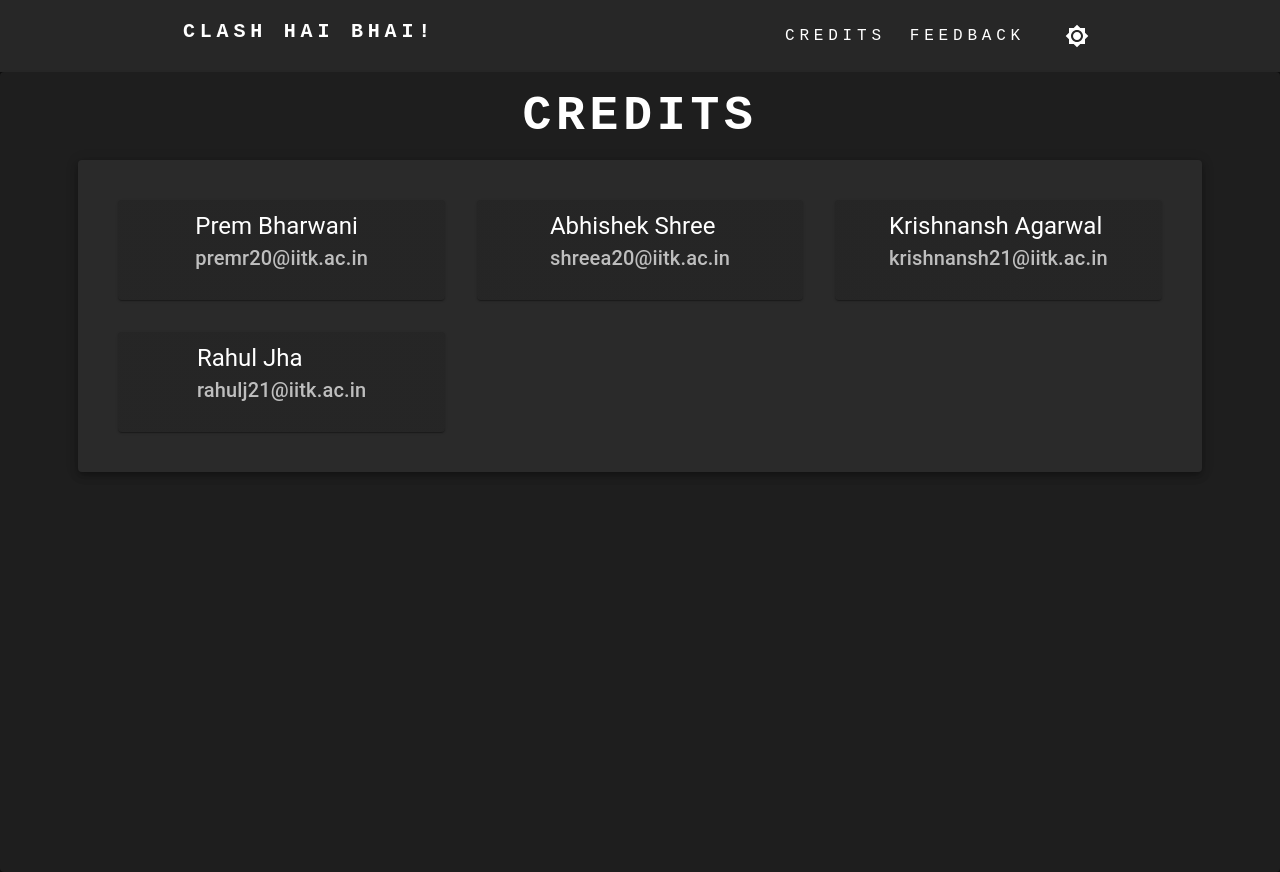
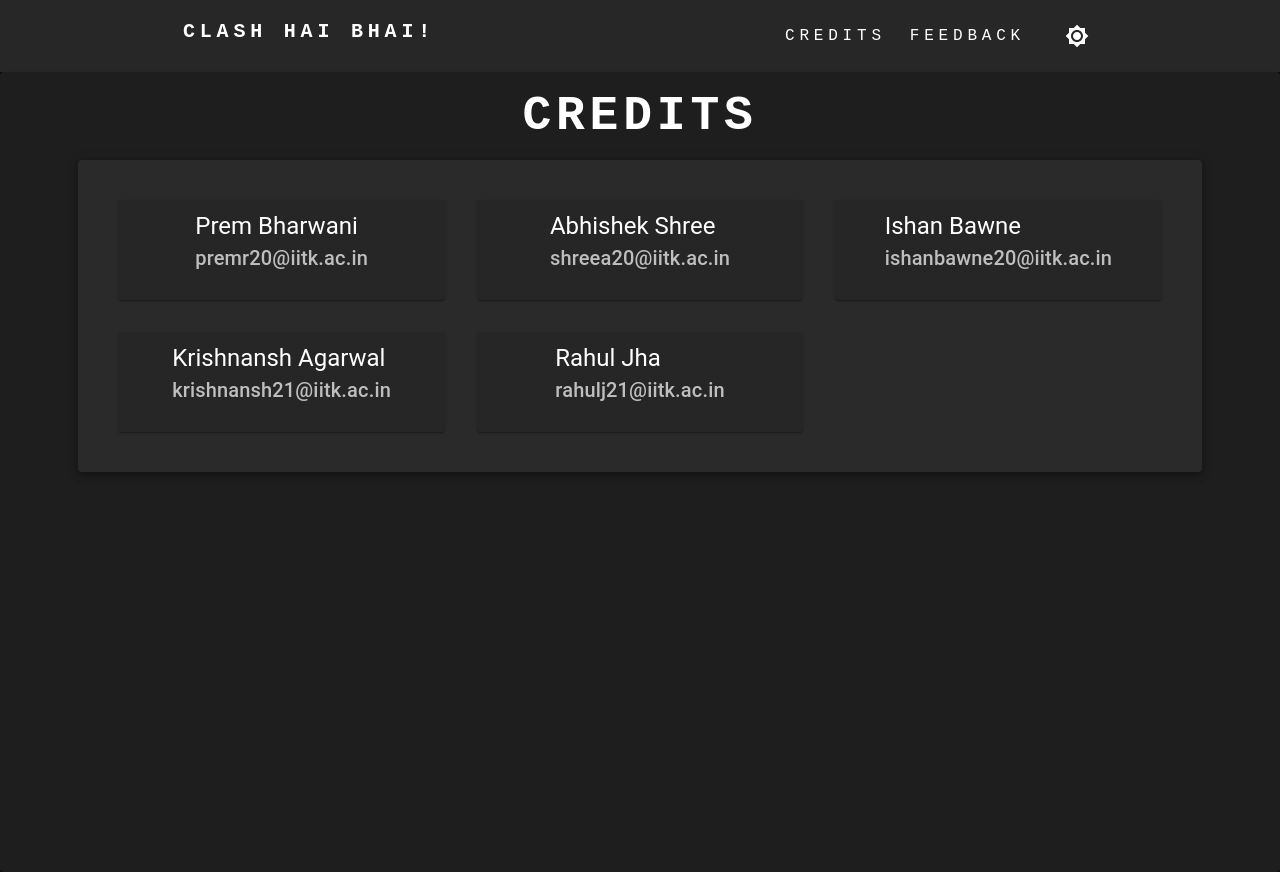
Before and after one commit to PremBharwani/clash-hai-bhai, a Next.js app: page /credits in a window 1280 px wide. Built offline with nearby package versions, Linux system fonts and the light colour scheme.

Commit message:
Add 2023-24 Even Sem Data & Update credits

```diff
--- a/pages/credits.tsx
+++ b/pages/credits.tsx
@@ -6,28 +6,39 @@ interface profile{
     image: string;
     name: string;
     mail: string;
+    github: string;
 }
 
 const credits:profile[] = [
     {
         image:"/images/profile.png",
         name:"Prem Bharwani",
-        mail:"premr20@iitk.ac.in"
+        mail:"premr20@iitk.ac.in",
+        github: "PremBharwani"
     },
     {
         image:"/images/profile.png",
         name:"Abhishek Shree",
-        mail:"shreea20@iitk.ac.in"
+        mail:"shreea20@iitk.ac.in",
+        github: "abhishekshree"
+    },
+    {
+        image:"/images/profile.png",
+        name:"Ishan Bawne",
+        mail:"ishanbawne20@iitk.ac.in",
+        github: "ishanbawne20"
     },
     {
         image:"/images/profile.png",
         name:"Krishnansh Agarwal",
-        mail:"krishnansh21@iitk.ac.in"
+        mail:"krishnansh21@iitk.ac.in",
+        github: "Krishnansh5"
     },
     {
         image:"/images/profile.png",
         name:"Rahul Jha",
-        mail:"rahulj21@iitk.ac.in"
+        mail:"rahulj21@iitk.ac.in",
+        github: "theslyther-in"
     },
 ]
 
```
Also changed, not shown: extract_course_data/sched.csv, js/course_data.js.
